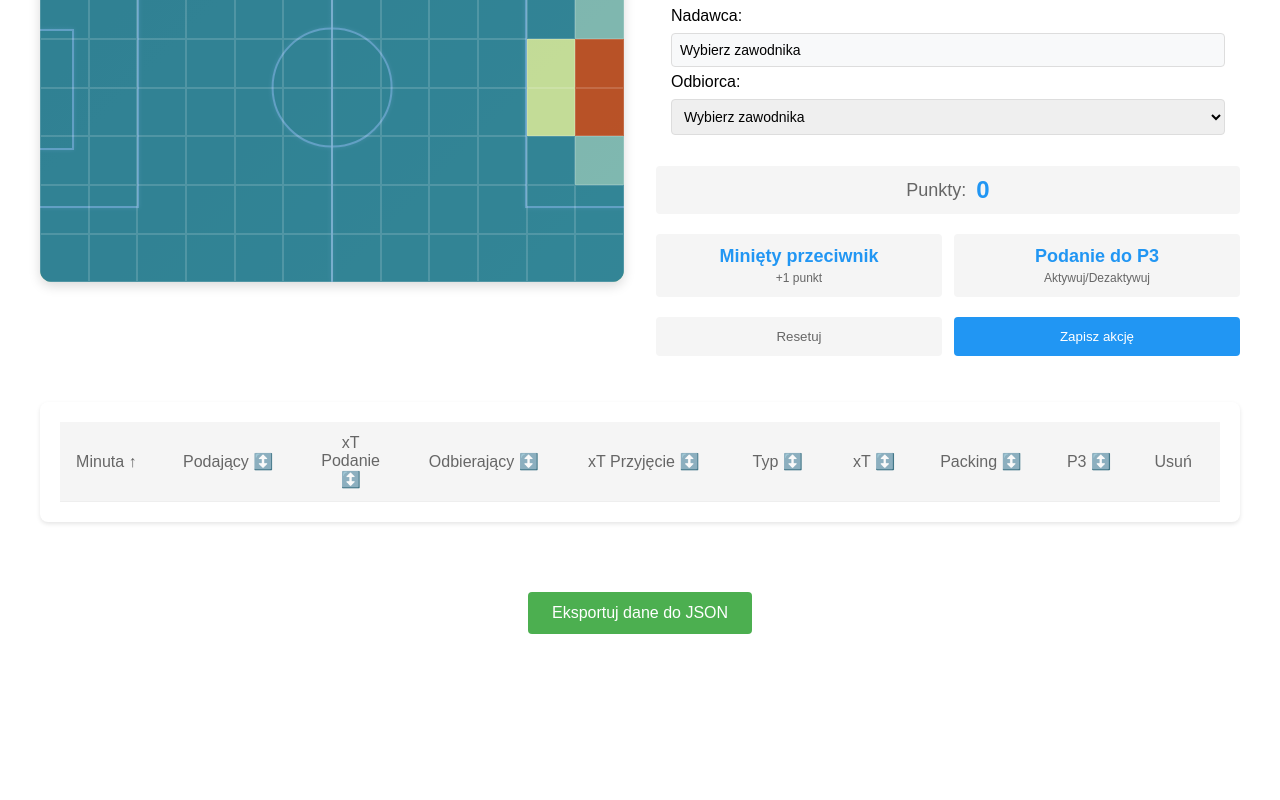
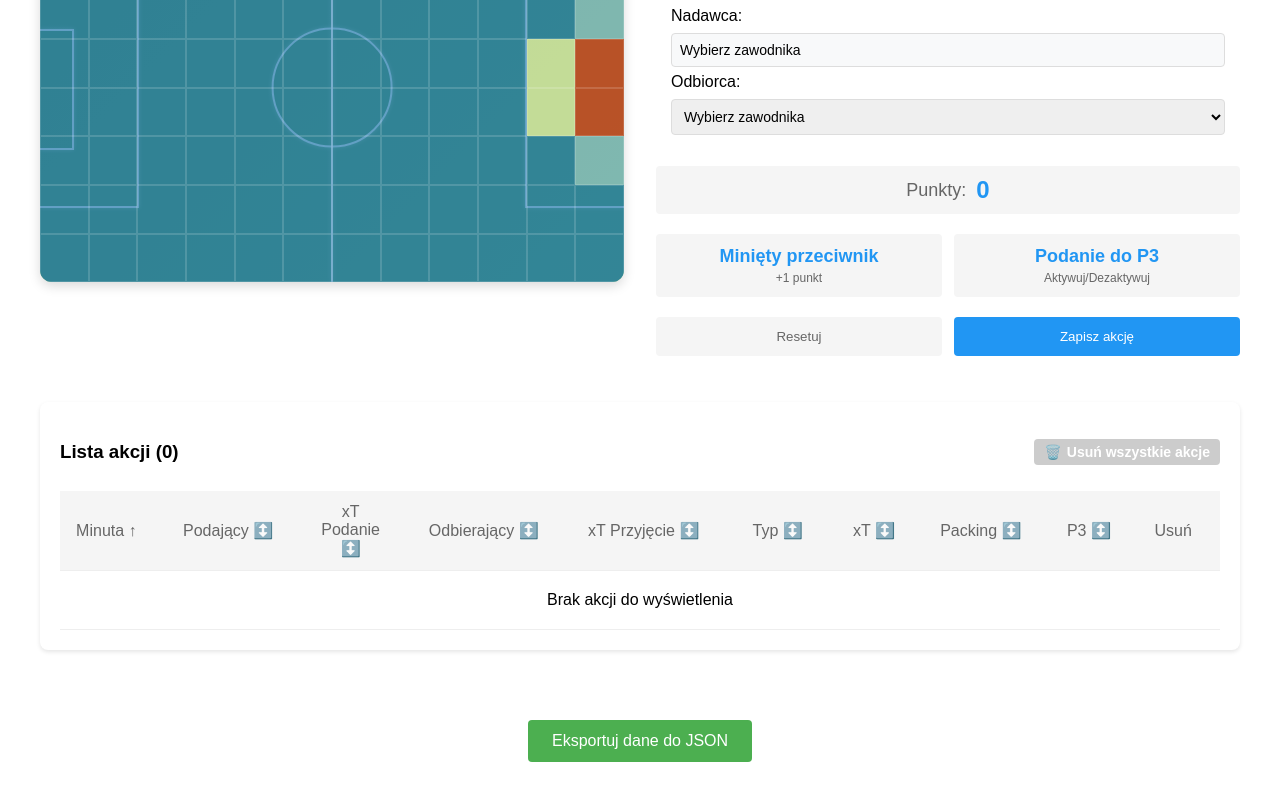
Before and after one commit to mocano6/packing, a React (Create React App) app: page / in a window 1280 px wide. Shown: the part 590-1390 px from the top of the page. Before the commit the page ends 1264 px from the top, so only its background shows below. Built offline with nearby package versions, Linux system fonts and the light colour scheme.

Commit message:
delete all actions

```diff
--- a/src/App.tsx
+++ b/src/App.tsx
@@ -34,6 +34,8 @@ const App: React.FC = () => {
   const [actionMinute, setActionMinute] = useState<number>(0);
   const [actionType, setActionType] = useState<"pass" | "dribble">("pass");
   const [isP3Active, setIsP3Active] = useState(false);
+  const [isShot, setIsShot] = useState(false);
+  const [isGoal, setIsGoal] = useState(false);
   const [clickValue1, setClickValue1] = useState<number | null>(null);
   const [clickValue2, setClickValue2] = useState<number | null>(null);
 
@@ -44,7 +46,15 @@ const App: React.FC = () => {
   useEffect(() => {
     localStorage.setItem("actions", JSON.stringify(actions));
   }, [actions]);
-
+  const handleDeleteAllActions = () => {
+    if (
+      window.confirm(
+        "Czy na pewno chcesz usunąć wszystkie akcje? Tej operacji nie można cofnąć."
+      )
+    ) {
+      setActions([]);
+    }
+  };
   const handleZoneSelect = (
     zone: number | null,
     xT?: number,
@@ -98,6 +108,8 @@ const App: React.FC = () => {
     setClickValue2(null);
     setActionType("pass");
     setIsP3Active(false);
+    setIsShot(false);
+    setIsGoal(false);
   };
 
   const handleSaveAction = () => {
@@ -143,6 +155,8 @@ const App: React.FC = () => {
       packingPoints: currentPoints,
       xTValue: currentPoints * multiplier,
       isP3: isP3Active,
+      isShot: isShot,
+      isGoal: isGoal,
     };
 
     setActions((prev) => [...prev, newAction]);
@@ -188,12 +202,17 @@ const App: React.FC = () => {
               setCurrentPoints={setCurrentPoints}
               isP3Active={isP3Active}
               setIsP3Active={setIsP3Active}
+              // isShot={isShot}
+              // setIsShot={setIsShot}
+              // isGoal={isGoal}
+              // setIsGoal={setIsGoal}
               handleSaveAction={handleSaveAction}
               resetActionState={resetActionState}
             />
             <ActionsTable
               actions={actions}
               onDeleteAction={handleDeleteAction}
+              onDeleteAllActions={handleDeleteAllActions}
             />
           </>
         ) : (
--- a/src/components/ActionsTable/ActionsTable.module.css
+++ b/src/components/ActionsTable/ActionsTable.module.css
@@ -201,3 +201,53 @@
     flex-direction: column;
   }
 }
+.tableHeader {
+  display: flex;
+  justify-content: space-between;
+  align-items: center;
+  margin-bottom: 10px;
+}
+
+.deleteAllButton {
+  background-color: #f44336;
+  color: white;
+  border: none;
+  padding: 8px 16px;
+  border-radius: 4px;
+  cursor: pointer;
+  font-weight: bold;
+  display: flex;
+  align-items: center;
+  gap: 5px;
+}
+
+.deleteAllButton:hover {
+  background-color: #d32f2f;
+}
+
+.deleteAllButton:disabled {
+  background-color: #cccccc;
+  cursor: not-allowed;
+}
+.tableHeader {
+  margin-bottom: 10px;
+}
+
+.deleteAllButton {
+  background-color: #f44336;
+  color: white;
+  border: none;
+  padding: 5px 10px;
+  border-radius: 4px;
+  cursor: pointer;
+  font-size: 14px;
+}
+
+.deleteAllButton:hover {
+  background-color: #d32f2f;
+}
+
+.deleteAllButton:disabled {
+  background-color: #cccccc;
+  cursor: not-allowed;
+}
--- a/src/components/ActionsTable/ActionsTable.tsx
+++ b/src/components/ActionsTable/ActionsTable.tsx
@@ -11,13 +11,14 @@ type SortKey =
   | "type"
   | "xt"
   | "packing"
-  | "p3"; // Dodany klucz sortowania dla P3
+  | "p3";
 
 type SortDirection = "asc" | "desc";
 
 const ActionsTable: React.FC<ActionsTableProps> = ({
   actions,
   onDeleteAction,
+  onDeleteAllActions, // Nowy prop do obsługi usuwania wszystkich akcji
 }) => {
   const [sortConfig, setSortConfig] = useState<{
     key: SortKey;
@@ -73,7 +74,7 @@ const ActionsTable: React.FC<ActionsTableProps> = ({
           const packingB = b.packingPoints || 0;
           comparison = packingA - packingB;
           break;
-        case "p3": // Obsługa sortowania po kolumnie P3
+        case "p3":
           comparison = (a.isP3 ? 1 : 0) - (b.isP3 ? 1 : 0);
           break;
         default:
@@ -88,10 +89,20 @@ const ActionsTable: React.FC<ActionsTableProps> = ({
     if (sortConfig.key !== key) return "↕️";
     return sortConfig.direction === "asc" ? "↑" : "↓";
   };
-  console.log(actions);
 
   return (
     <div className={styles.tableContainer}>
+      <div className={styles.tableHeader}>
+        <h3>Lista akcji ({actions.length})</h3>
+        <button
+          className={styles.deleteAllButton}
+          onClick={onDeleteAllActions}
+          disabled={actions.length === 0}
+        >
+          <span>🗑️</span> Usuń wszystkie akcje
+        </button>
+      </div>
+
       <table className={styles.table}>
         <thead>
           <tr>
@@ -137,7 +148,6 @@ const ActionsTable: React.FC<ActionsTableProps> = ({
             >
               Packing {getSortIcon("packing")}
             </th>
-            {/* Nowa kolumna P3 */}
             <th onClick={() => handleSort("p3")} className={styles.sortable}>
               P3 {getSortIcon("p3")}
             </th>
@@ -161,7 +171,6 @@ const ActionsTable: React.FC<ActionsTableProps> = ({
               <td>
                 {action.packingPoints ? Math.round(action.packingPoints) : "-"}
               </td>
-              {/* Nowa komórka P3 */}
               <td>{action.isP3 ? "✅" : "-"}</td>
               <td className={styles.actionCell}>
                 <div
@@ -173,6 +182,13 @@ const ActionsTable: React.FC<ActionsTableProps> = ({
               </td>
             </tr>
           ))}
+          {actions.length === 0 && (
+            <tr>
+              <td colSpan={10} style={{ textAlign: "center", padding: "20px" }}>
+                Brak akcji do wyświetlenia
+              </td>
+            </tr>
+          )}
         </tbody>
       </table>
     </div>
--- a/src/components/ActionsTable/ActionsTable.types.ts
+++ b/src/components/ActionsTable/ActionsTable.types.ts
@@ -5,4 +5,5 @@ import { Action } from "../../types";
 export interface ActionsTableProps {
   actions: Action[];
   onDeleteAction: (id: string) => void;
+  onDeleteAllActions: () => void;
 }
--- a/src/types/index.ts
+++ b/src/types/index.ts
@@ -53,7 +53,9 @@ export interface Action {
   actionType: "pass" | "dribble";
   packingPoints?: number;
   xTValue?: number;
-  isP3?: boolean; // Dodane pole isP3
+  isP3?: boolean;
+  isShot: boolean;
+  isGoal: boolean;
 }
 
 export interface ActionSectionProps {
```
